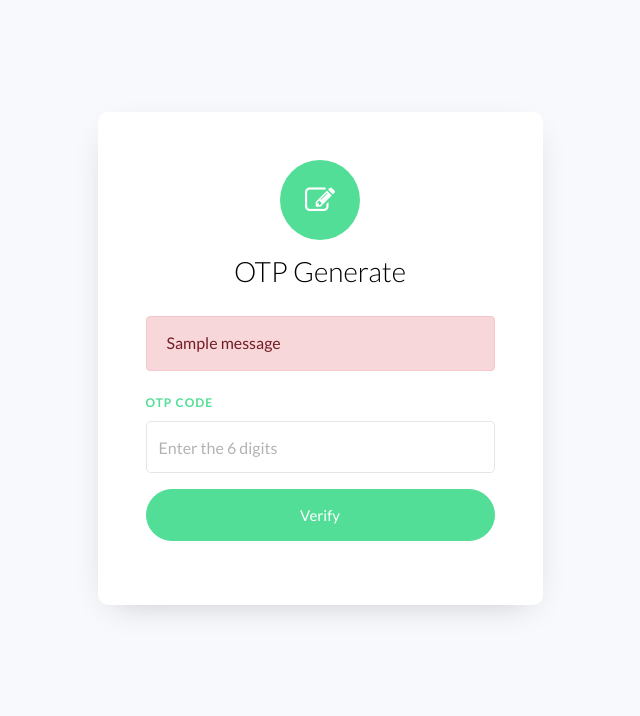
After one commit to rohanraj7/GAMELOAD-PROJECT, a Django app: template templates/signup_otp.html in a window 1280 px wide. The commit adds this page. Shown: the top 716 px of the page, without its empty margins (320-960 px from the left). Run offline with Django 4.2, Linux system fonts and the light colour scheme; the template is opened without the code that fills it: most values are stand-ins (such as "Sample title", 1, 10 or a date in 2020); one stand-in notice (Sample message) is shown; some libraries are stand-ins or nearby versions.

Commit message:
otp signup

```diff
--- a/templates/signup.html
+++ b/templates/signup.html
@@ -47,7 +47,7 @@
 		      		</div>
 					  <div class="form-group mb-3">
 						<label class="label" for="email">Phone Number</label>
-						<input type="text" class="form-control" placeholder="Number" name="phone_no" required>
+						<input type="text" class="form-control" placeholder="Number"  name="phone_no" required>
 					</div>
 	            <div class="form-group mb-3">
 	            	<label class="label" for="password">Password</label>
--- /dev/null
+++ b/templates/signup_otp.html
@@ -0,0 +1,62 @@
+{% load static %}
+<!doctype html>
+<html lang="en">
+  <head>
+  	<title>SignUP</title>
+    <meta charset="utf-8">
+    <meta name="viewport" content="width=device-width, initial-scale=1, shrink-to-fit=no">
+
+	<link href="https://fonts.googleapis.com/css?family=Lato:300,400,700&display=swap" rel="stylesheet">
+
+	<link rel="stylesheet" href="https://stackpath.bootstrapcdn.com/font-awesome/4.7.0/css/font-awesome.min.css">
+	<!-- CSS only -->
+    <link href="https://cdn.jsdelivr.net/npm/bootstrap@5.2.2/dist/css/bootstrap.min.css" rel="stylesheet" integrity="sha384-Zenh87qX5JnK2Jl0vWa8Ck2rdkQ2Bzep5IDxbcnCeuOxjzrPF/et3URy9Bv1WTRi" crossorigin="anonymous">
+	<link rel="stylesheet" href="{% static 'register/css/style.css' %}">
+
+	</head>
+	<body>
+	<section class="ftco-section">
+		<div class="container">
+			<div class="row justify-content-center">
+			</div>
+			<div class="row justify-content-center">
+				<div class="col-md-7 col-lg-6 col-xl-5">
+					<div class="login-wrap p-4 p-md-5">
+		      	<div class="icon d-flex align-items-center justify-content-center">
+		      		<span class="fa fa-edit"></span>
+		      	</div>
+		      	<h3 class="text-center mb-4"> OTP Generate</h3>
+						<form action="{% url 'otp' %}" class="signup-form" method="post">
+							{% csrf_token %}
+							{% for message in messages %}
+						<div class="alert alert-danger" role="alert">
+						   {{message}}
+						</div>
+						   {% endfor %}
+                           <div class="form-group mb-3">
+                            <label class="label" for="email">OTP code</label>
+							<input type="text" value="{{phoneno}}" name="phoneno" hidden>
+                            <input type="text" value="{{email}}" name="email" hidden>
+                            <input type="text" value="{{password}}" name="password" hidden>
+                            <input type="number" class="form-control" placeholder="Enter the 6 digits"  required  name="code">
+                        </div>
+
+                        <div class="form-group">
+                            <button type="submit" class="form-control btn btn-primary submit px-3">Verify</button>
+                        </div>
+	          </form>
+	        </div>
+				</div>
+			</div>
+		</div>
+	</section>
+
+	<script src="{% static 'register/js/jquery.min.js' %}"></script>
+  <script src="{% static 'register/js/popper.js' %}"></script>
+  <script src="{% static 'register/js/bootstrap.min.js' %}"></script>
+  <script src="{% static 'register/js/main.js' %}"></script>
+
+  <!-- JavaScript Bundle with Popper -->
+<script src="https://cdn.jsdelivr.net/npm/bootstrap@5.2.2/dist/js/bootstrap.bundle.min.js" integrity="sha384-OERcA2EqjJCMA+/3y+gxIOqMEjwtxJY7qPCqsdltbNJuaOe923+mo//f6V8Qbsw3" crossorigin="anonymous"></script>
+	</body>
+</html>
```
Also changed, not shown: gameuser/views.py (+15 -6 lines).
